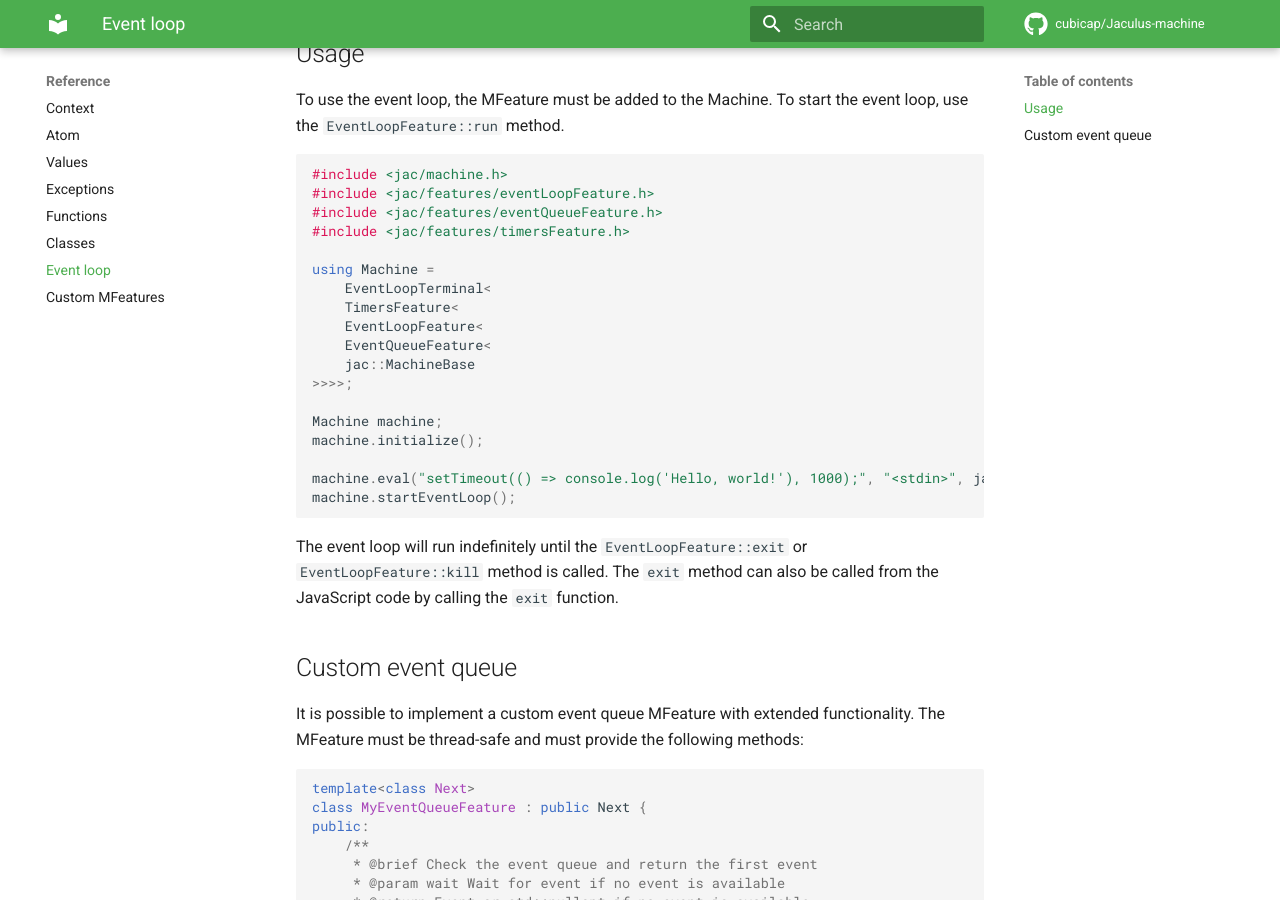
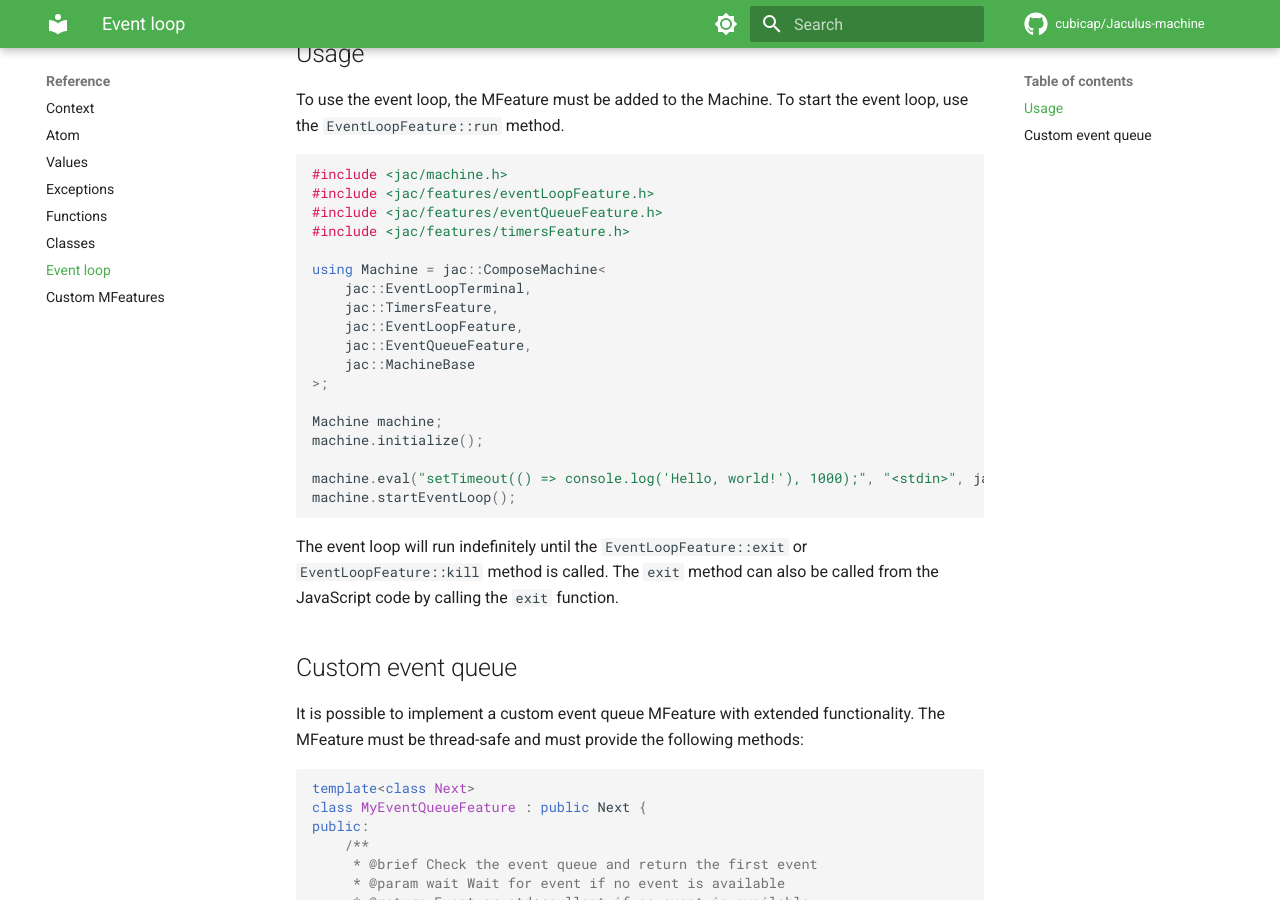
Before and after one commit to cubicap/Jaculus-machine, an MkDocs documentation site: the page built from docs/reference/event-loop.md, in a window 1280 px wide and 900 px high, scrolled down 478 px. Built offline with MkDocs 1.6.1 and Material for MkDocs 9.7.7, drawn with Linux system fonts in a browser that asks for light colours; comment, search, counter and statistics services are not loaded.

Commit message:
update docs

```diff
--- a/docs/reference/event-loop.md
+++ b/docs/reference/event-loop.md
@@ -19,13 +19,13 @@
 #include <jac/features/eventQueueFeature.h>
 #include <jac/features/timersFeature.h>
 
-using Machine =
-    EventLoopTerminal<
-    TimersFeature<
-    EventLoopFeature<
-    EventQueueFeature<
+using Machine = jac::ComposeMachine<
+    jac::EventLoopTerminal,
+    jac::TimersFeature,
+    jac::EventLoopFeature,
+    jac::EventQueueFeature,
     jac::MachineBase
->>>>;
+>;
 
 Machine machine;
 machine.initialize();
--- a/mkdocs.yml
+++ b/mkdocs.yml
@@ -12,7 +12,18 @@ copyright: Copyright © 2023 Petr Kubica
 theme:
   name: material
   palette:
-    primary: green
+    - media: "(prefers-color-scheme: light)"
+      scheme: default
+      primary: green
+      toggle:
+        icon: material/brightness-7
+        name: Switch to dark mode
+    - media: "(prefers-color-scheme: dark)"
+      scheme: slate
+      primary: green
+      toggle:
+        icon: material/brightness-4
+        name: Switch to light mode
   font:
     text: Roboto
   features:
```
Also changed, not shown: docs/reference/atom.md (+1 -1 lines), docs/reference/exceptions.md (+4 -3 lines), docs/reference/mfeatures.md (+1 -1 lines).
